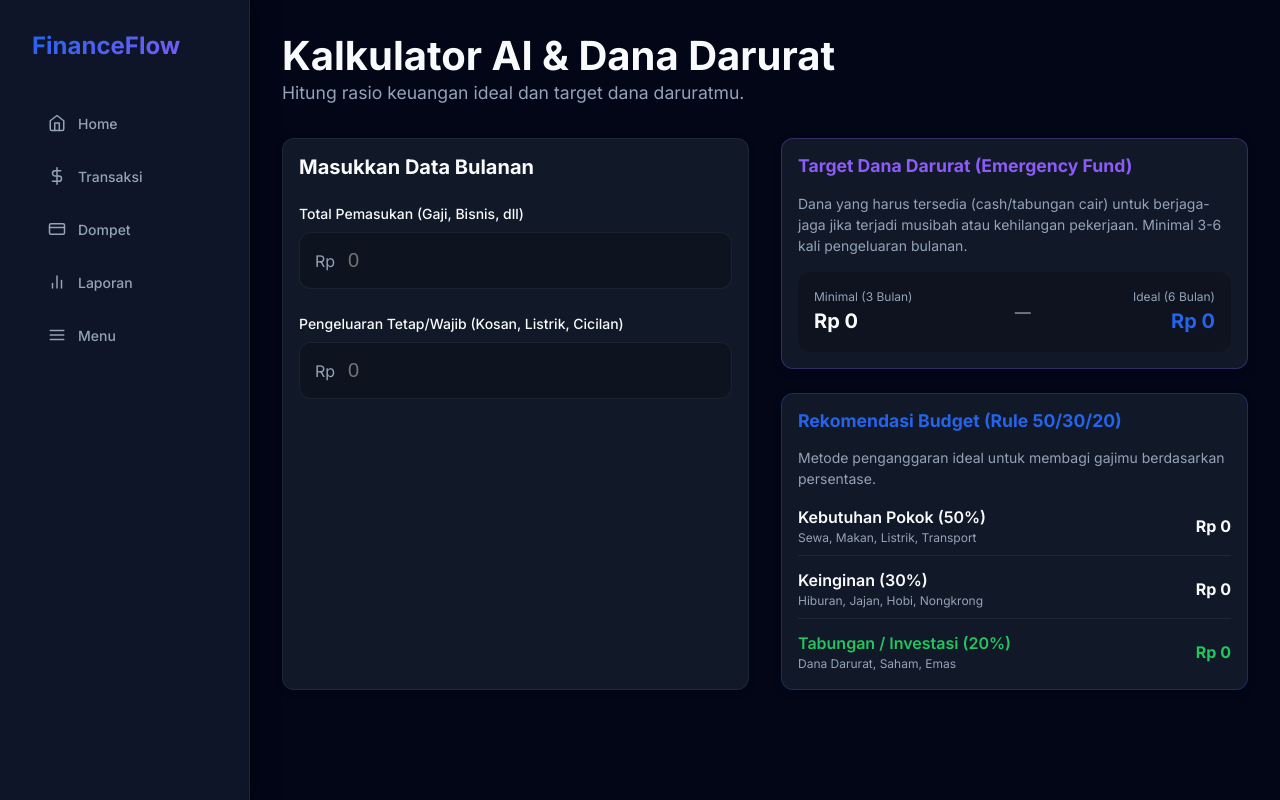
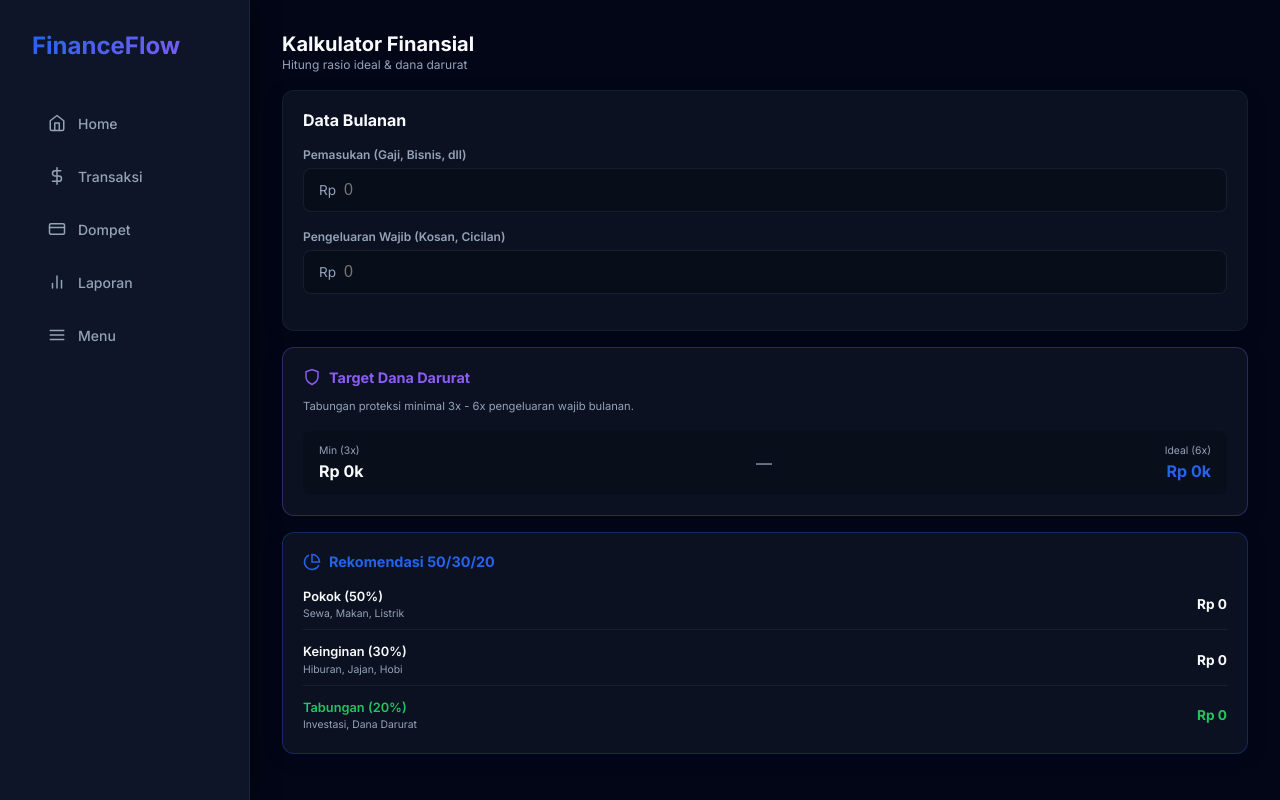
Before and after one commit to umaralf2735/Tabungan, a Next.js app: page /calculator in a window 1280 px wide. Built offline with nearby package versions, Linux system fonts and the light colour scheme.

Commit message:
Update Fase 7: Redesign Anggaran & Kalkulator ke mode Compact Fintech

```diff
--- a/src/app/calculator/page.tsx
+++ b/src/app/calculator/page.tsx
@@ -21,108 +21,109 @@ export default function CalculatorPage() {
 
   return (
     <div className="animate-fade-in">
-      <header style={{ marginBottom: '2rem' }}>
-        <h2 style={{ fontSize: '2.5rem', fontWeight: 800 }}>Kalkulator AI & Dana Darurat</h2>
-        <p style={{ color: 'var(--color-text-muted)', fontSize: '1.1rem' }}>Hitung rasio keuangan ideal dan target dana daruratmu.</p>
+      <header className="mb-4">
+        <h2 style={{ fontSize: '1.25rem', fontWeight: 800 }}>Kalkulator Finansial</h2>
+        <p className="text-xs text-muted">Hitung rasio ideal & dana darurat</p>
       </header>
 
-      <div style={{ display: 'grid', gridTemplateColumns: 'repeat(auto-fit, minmax(300px, 1fr))', gap: '2rem' }}>
+      <div style={{ display: 'flex', flexDirection: 'column', gap: '1rem' }}>
 
         {/* Kolom Input */}
-        <section className="card">
-          <h3 style={{ fontSize: '1.25rem', fontWeight: 700, marginBottom: '1.5rem' }}>Masukkan Data Bulanan</h3>
+        <section className="card-glass" style={{ padding: '1.25rem' }}>
+          <h3 style={{ fontSize: '1rem', fontWeight: 700, marginBottom: '1rem' }}>Data Bulanan</h3>
 
-          <div style={{ marginBottom: '1.5rem' }}>
-            <label style={{ display: 'block', fontSize: '0.875rem', fontWeight: 500, marginBottom: '0.5rem' }}>Total Pemasukan (Gaji, Bisnis, dll)</label>
+          <div style={{ marginBottom: '1rem' }}>
+            <label style={{ display: 'block', fontSize: '0.75rem', fontWeight: 600, color: 'var(--color-text-muted)', marginBottom: '0.25rem' }}>Pemasukan (Gaji, Bisnis, dll)</label>
             <div style={{ position: 'relative' }}>
-              <span style={{ position: 'absolute', left: '1rem', top: '50%', transform: 'translateY(-50%)', color: 'var(--color-text-muted)' }}>Rp</span>
+              <span style={{ position: 'absolute', left: '1rem', top: '50%', transform: 'translateY(-50%)', color: 'var(--color-text-muted)', fontSize: '0.85rem' }}>Rp</span>
               <input
                 type="number"
                 value={income}
                 onChange={e => setIncome(e.target.value)}
                 placeholder="0"
-                style={{ width: '100%', padding: '1rem 1rem 1rem 3rem', fontSize: '1.25rem', borderRadius: 'var(--radius-md)', border: '1px solid var(--color-border)', background: 'rgba(0,0,0,0.2)', color: 'var(--color-text)' }}
+                style={{ width: '100%', padding: '0.75rem 1rem 0.75rem 2.5rem', fontSize: '1rem', borderRadius: 'var(--radius-sm)', border: '1px solid var(--color-border)', background: 'rgba(0,0,0,0.2)', color: 'var(--color-text)' }}
               />
             </div>
           </div>
 
-          <div style={{ marginBottom: '1.5rem' }}>
-            <label style={{ display: 'block', fontSize: '0.875rem', fontWeight: 500, marginBottom: '0.5rem' }}>Pengeluaran Tetap/Wajib (Kosan, Listrik, Cicilan)</label>
+          <div style={{ marginBottom: '1rem' }}>
+            <label style={{ display: 'block', fontSize: '0.75rem', fontWeight: 600, color: 'var(--color-text-muted)', marginBottom: '0.25rem' }}>Pengeluaran Wajib (Kosan, Cicilan)</label>
             <div style={{ position: 'relative' }}>
-              <span style={{ position: 'absolute', left: '1rem', top: '50%', transform: 'translateY(-50%)', color: 'var(--color-text-muted)' }}>Rp</span>
+              <span style={{ position: 'absolute', left: '1rem', top: '50%', transform: 'translateY(-50%)', color: 'var(--color-text-muted)', fontSize: '0.85rem' }}>Rp</span>
               <input
                 type="number"
                 value={fixedExpense}
                 onChange={e => setFixedExpense(e.target.value)}
                 placeholder="0"
-                style={{ width: '100%', padding: '1rem 1rem 1rem 3rem', fontSize: '1.25rem', borderRadius: 'var(--radius-md)', border: '1px solid var(--color-border)', background: 'rgba(0,0,0,0.2)', color: 'var(--color-text)' }}
+                style={{ width: '100%', padding: '0.75rem 1rem 0.75rem 2.5rem', fontSize: '1rem', borderRadius: 'var(--radius-sm)', border: '1px solid var(--color-border)', background: 'rgba(0,0,0,0.2)', color: 'var(--color-text)' }}
               />
             </div>
           </div>
 
           {sisa < 0 && (
-            <div style={{ padding: '1rem', background: 'rgba(244, 63, 94, 0.1)', color: 'var(--color-danger)', borderRadius: 'var(--radius-md)', border: '1px solid rgba(244, 63, 94, 0.3)' }}>
+            <div style={{ padding: '0.75rem', background: 'rgba(244, 63, 94, 0.1)', color: 'var(--color-danger)', borderRadius: 'var(--radius-sm)', border: '1px solid rgba(244, 63, 94, 0.3)', fontSize: '0.75rem' }}>
               ⚠️ Pengeluaran wajibmu lebih besar dari pendapatan!
             </div>
           )}
         </section>
 
-        {/* Kolom Output */}
-        <div style={{ display: 'flex', flexDirection: 'column', gap: '1.5rem' }}>
-
-          <section className="card" style={{ border: '1px solid rgba(139, 92, 246, 0.3)' }}>
-            <h3 style={{ fontSize: '1.1rem', fontWeight: 700, color: 'var(--color-secondary)', marginBottom: '1rem' }}>Target Dana Darurat (Emergency Fund)</h3>
-            <p style={{ fontSize: '0.875rem', color: 'var(--color-text-muted)', marginBottom: '1rem' }}>
-              Dana yang harus tersedia (cash/tabungan cair) untuk berjaga-jaga jika terjadi musibah atau kehilangan pekerjaan. Minimal 3-6 kali pengeluaran bulanan.
+        {/* Target Dana Darurat */}
+        <section className="card-glass" style={{ border: '1px solid rgba(139, 92, 246, 0.3)', padding: '1.25rem' }}>
+          <div style={{ display: 'flex', alignItems: 'center', gap: '0.5rem', marginBottom: '0.75rem' }}>
+            <svg width="18" height="18" viewBox="0 0 24 24" fill="none" stroke="var(--color-secondary)" strokeWidth="2"><path d="M12 22s8-4 8-10V5l-8-3-8 3v7c0 6 8 10 8 10z"></path></svg>
+            <h3 style={{ fontSize: '0.9rem', fontWeight: 700, color: 'var(--color-secondary)' }}>Target Dana Darurat</h3>
+          </div>
+          <p style={{ fontSize: '0.7rem', color: 'var(--color-text-muted)', marginBottom: '1rem' }}>
+            Tabungan proteksi minimal 3x - 6x pengeluaran wajib bulanan.
           </p>
-            <div style={{ display: 'flex', justifyContent: 'space-between', alignItems: 'center', background: 'rgba(0,0,0,0.2)', padding: '1rem', borderRadius: 'var(--radius-md)' }}>
+          <div style={{ display: 'flex', justifyContent: 'space-between', alignItems: 'center', background: 'rgba(0,0,0,0.2)', padding: '0.75rem 1rem', borderRadius: 'var(--radius-sm)' }}>
             <div>
-                <p style={{ fontSize: '0.75rem', color: 'var(--color-text-muted)' }}>Minimal (3 Bulan)</p>
-                <p style={{ fontSize: '1.25rem', fontWeight: 700 }}>Rp {emergencyMin.toLocaleString('id-ID')}</p>
+              <p style={{ fontSize: '0.65rem', color: 'var(--color-text-muted)' }}>Min (3x)</p>
+              <p style={{ fontSize: '1rem', fontWeight: 700 }}>Rp {(emergencyMin/1000).toLocaleString('id-ID')}k</p>
             </div>
             <div style={{ color: 'var(--color-text-muted)' }}>—</div>
             <div style={{ textAlign: 'right' }}>
-                <p style={{ fontSize: '0.75rem', color: 'var(--color-text-muted)' }}>Ideal (6 Bulan)</p>
-                <p style={{ fontSize: '1.25rem', fontWeight: 700, color: 'var(--color-primary)' }}>Rp {emergencyMax.toLocaleString('id-ID')}</p>
+              <p style={{ fontSize: '0.65rem', color: 'var(--color-text-muted)' }}>Ideal (6x)</p>
+              <p style={{ fontSize: '1rem', fontWeight: 700, color: 'var(--color-primary)' }}>Rp {(emergencyMax/1000).toLocaleString('id-ID')}k</p>
             </div>
           </div>
         </section>
 
-          <section className="card" style={{ border: '1px solid rgba(37, 99, 235, 0.3)' }}>
-            <h3 style={{ fontSize: '1.1rem', fontWeight: 700, color: 'var(--color-primary)', marginBottom: '1rem' }}>Rekomendasi Budget (Rule 50/30/20)</h3>
-            <p style={{ fontSize: '0.875rem', color: 'var(--color-text-muted)', marginBottom: '1rem' }}>
-              Metode penganggaran ideal untuk membagi gajimu berdasarkan persentase.
-            </p>
+        {/* Rule 50/30/20 */}
+        <section className="card-glass" style={{ border: '1px solid rgba(37, 99, 235, 0.3)', padding: '1.25rem' }}>
+          <div style={{ display: 'flex', alignItems: 'center', gap: '0.5rem', marginBottom: '1rem' }}>
+            <svg width="18" height="18" viewBox="0 0 24 24" fill="none" stroke="var(--color-primary)" strokeWidth="2"><path d="M21.21 15.89A10 10 0 1 1 8 2.83"></path><path d="M22 12A10 10 0 0 0 12 2v10z"></path></svg>
+            <h3 style={{ fontSize: '0.9rem', fontWeight: 700, color: 'var(--color-primary)' }}>Rekomendasi 50/30/20</h3>
+          </div>
 
           <div style={{ display: 'flex', flexDirection: 'column', gap: '0.75rem' }}>
-              <div style={{ display: 'flex', justifyContent: 'space-between', alignItems: 'center', paddingBottom: '0.5rem', borderBottom: '1px solid var(--color-border)' }}>
+            <div className="flex-between" style={{ paddingBottom: '0.5rem', borderBottom: '1px solid var(--color-border)' }}>
               <div>
-                  <div style={{ fontWeight: 600 }}>Kebutuhan Pokok (50%)</div>
-                  <div style={{ fontSize: '0.75rem', color: 'var(--color-text-muted)' }}>Sewa, Makan, Listrik, Transport</div>
+                <div style={{ fontSize: '0.8rem', fontWeight: 600 }}>Pokok (50%)</div>
+                <div style={{ fontSize: '0.65rem', color: 'var(--color-text-muted)' }}>Sewa, Makan, Listrik</div>
               </div>
-                <div style={{ fontWeight: 700 }}>Rp {needs.toLocaleString('id-ID')}</div>
+              <div style={{ fontSize: '0.85rem', fontWeight: 700 }}>Rp {needs.toLocaleString('id-ID')}</div>
             </div>
 
-              <div style={{ display: 'flex', justifyContent: 'space-between', alignItems: 'center', paddingBottom: '0.5rem', borderBottom: '1px solid var(--color-border)' }}>
+            <div className="flex-between" style={{ paddingBottom: '0.5rem', borderBottom: '1px solid var(--color-border)' }}>
               <div>
-                  <div style={{ fontWeight: 600 }}>Keinginan (30%)</div>
-                  <div style={{ fontSize: '0.75rem', color: 'var(--color-text-muted)' }}>Hiburan, Jajan, Hobi, Nongkrong</div>
+                <div style={{ fontSize: '0.8rem', fontWeight: 600 }}>Keinginan (30%)</div>
+                <div style={{ fontSize: '0.65rem', color: 'var(--color-text-muted)' }}>Hiburan, Jajan, Hobi</div>
               </div>
-                <div style={{ fontWeight: 700 }}>Rp {wants.toLocaleString('id-ID')}</div>
+              <div style={{ fontSize: '0.85rem', fontWeight: 700 }}>Rp {wants.toLocaleString('id-ID')}</div>
             </div>
 
-              <div style={{ display: 'flex', justifyContent: 'space-between', alignItems: 'center' }}>
+            <div className="flex-between">
               <div>
-                  <div style={{ fontWeight: 600, color: 'var(--color-success)' }}>Tabungan / Investasi (20%)</div>
-                  <div style={{ fontSize: '0.75rem', color: 'var(--color-text-muted)' }}>Dana Darurat, Saham, Emas</div>
+                <div style={{ fontSize: '0.8rem', fontWeight: 600, color: 'var(--color-success)' }}>Tabungan (20%)</div>
+                <div style={{ fontSize: '0.65rem', color: 'var(--color-text-muted)' }}>Investasi, Dana Darurat</div>
               </div>
-                <div style={{ fontWeight: 700, color: 'var(--color-success)' }}>Rp {savings.toLocaleString('id-ID')}</div>
+              <div style={{ fontSize: '0.85rem', fontWeight: 700, color: 'var(--color-success)' }}>Rp {savings.toLocaleString('id-ID')}</div>
             </div>
           </div>
         </section>
 
       </div>
     </div>
-    </div>
   );
 }
```
Also changed, not shown: src/app/budgets/page.tsx (+47 -55 lines). Lines whose indentation alone changed are shown as unchanged.
